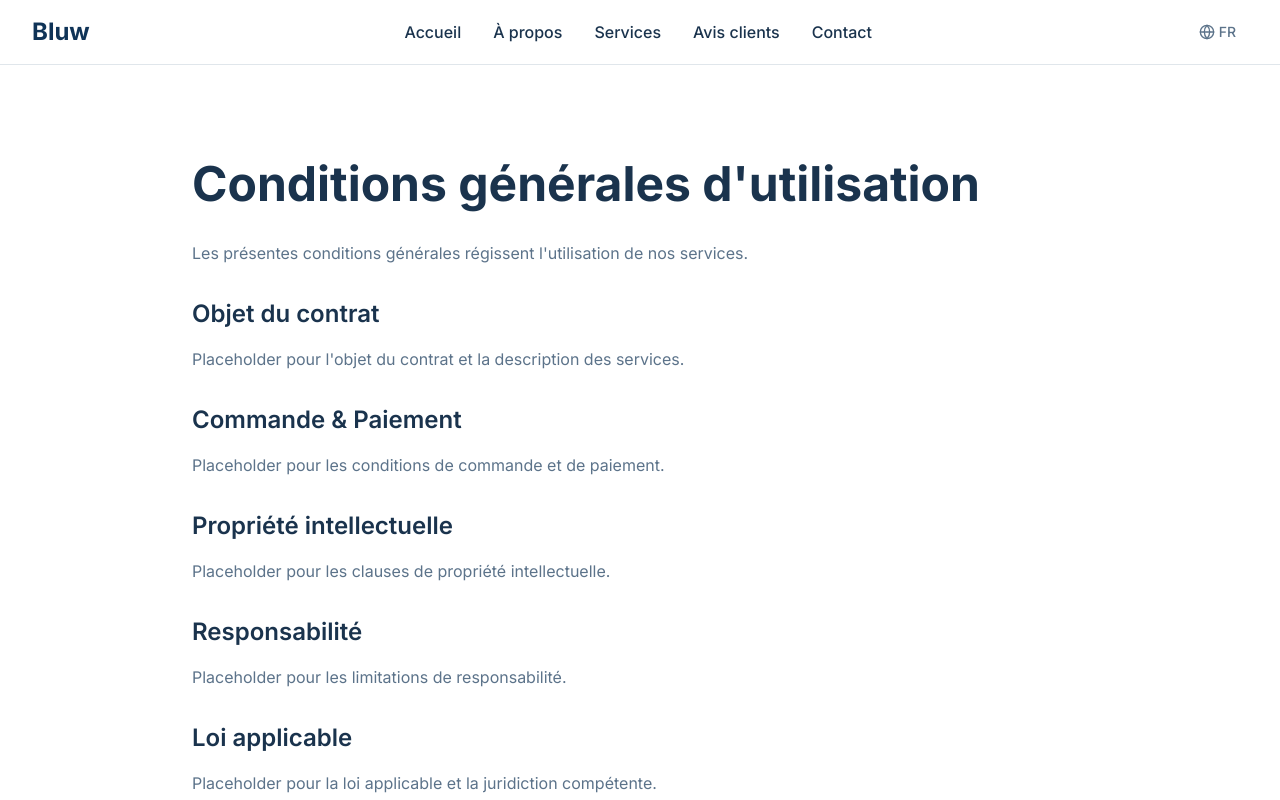
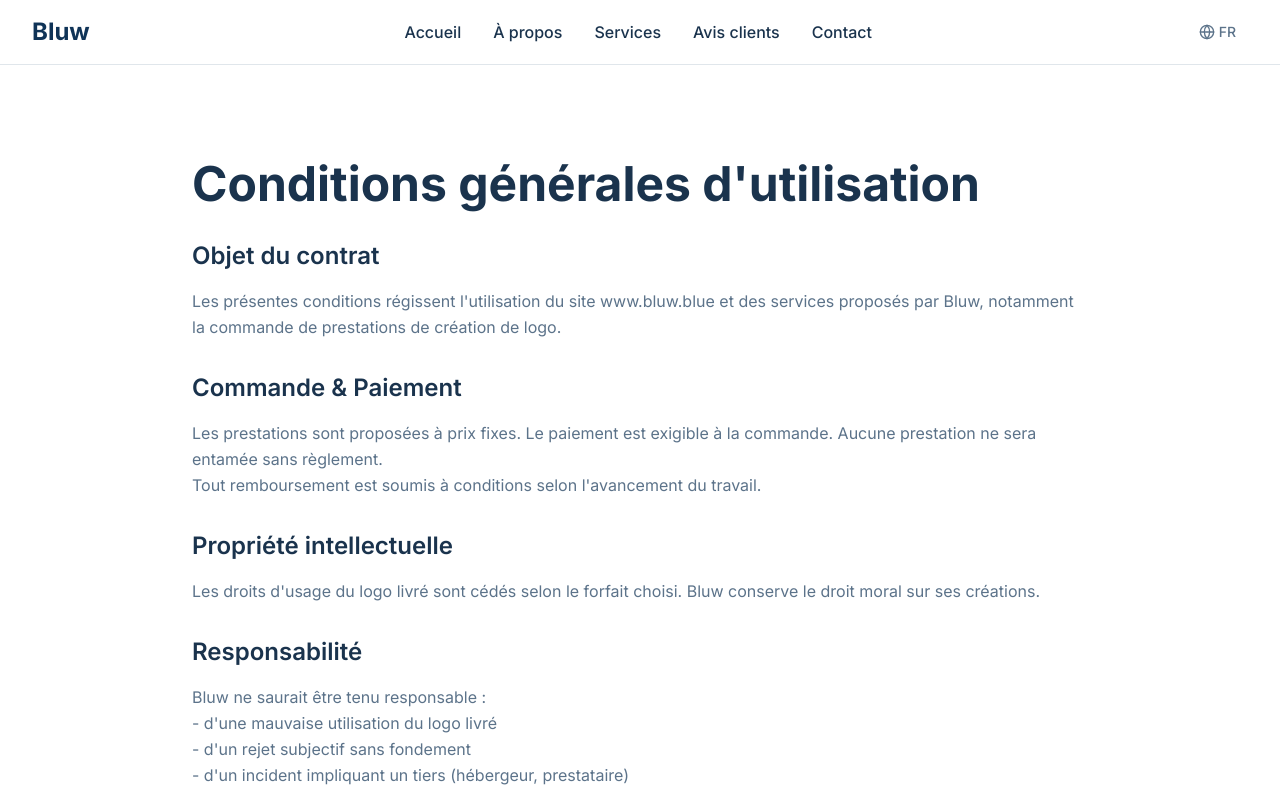
Before and after one commit to S-Salif/bluw, a React (Vite) app: page /terms in a window 1280 px wide. Shown: the top 800 px of the page. Built offline with nearby package versions, Linux system fonts and the light colour scheme.

Commit message:
Add legal page content
Populate legal notice and terms & conditions pages with content in French and English, ensuring proper formatting and language switching.

```diff
--- a/src/contexts/LanguageContext.tsx
+++ b/src/contexts/LanguageContext.tsx
@@ -97,27 +97,25 @@ const translations = {
 
     // Legal Notice page
     'legal.title': 'Mentions légales',
-    'legal.placeholder': 'Contenu des mentions légales à compléter.',
-    'legal.section1.title': 'Informations légales',
-    'legal.section1.content': 'Placeholder pour les informations légales de l\'entreprise.',
-    'legal.section2.title': 'Responsabilité',
-    'legal.section2.content': 'Placeholder pour les clauses de responsabilité.',
-    'legal.section3.title': 'Propriété intellectuelle',
-    'legal.section3.content': 'Placeholder pour les informations de propriété intellectuelle.',
+    'legal.legalInfo.title': 'Informations légales',
+    'legal.legalInfo.content': 'Le présent site web, accessible à l\'adresse www.bluw.blue, est édité par Bluw, une entreprise individuelle en cours de création par Salif Streulens.\n\nResponsable de la publication : Salif Streulens\nContact : streulens.salif@gmail.com\nHébergeur : Lovable – Hyper, Inc. – 2261 Market Street #4858, San Francisco, CA 94114, United States\nContact hébergeur : support@lovable.so',
+    'legal.liability.title': 'Responsabilité',
+    'legal.liability.content': 'Bluw met à disposition un site internet destiné à présenter et vendre des prestations de création de logos.\nLa responsabilité de l\'éditeur ne saurait être engagée en cas d\'erreur ou de mauvais usage. L\'utilisateur est seul responsable de l\'utilisation du site. Aucun dommage direct ou indirect ne pourra être imputé à Bluw.',
+    'legal.intellectual.title': 'Propriété intellectuelle',
+    'legal.intellectual.content': 'Tous les éléments du site www.bluw.blue (textes, images, logos…) sont la propriété exclusive de Bluw.\nToute reproduction, représentation ou utilisation non autorisée est interdite et constitue une contrefaçon.',
 
     // Terms page
     'terms.title': 'Conditions générales d\'utilisation',
-    'terms.intro': 'Les présentes conditions générales régissent l\'utilisation de nos services.',
     'terms.purpose.title': 'Objet du contrat',
-    'terms.purpose.content': 'Placeholder pour l\'objet du contrat et la description des services.',
+    'terms.purpose.content': 'Les présentes conditions régissent l\'utilisation du site www.bluw.blue et des services proposés par Bluw, notamment la commande de prestations de création de logo.',
     'terms.ordering.title': 'Commande & Paiement',
-    'terms.ordering.content': 'Placeholder pour les conditions de commande et de paiement.',
+    'terms.ordering.content': 'Les prestations sont proposées à prix fixes. Le paiement est exigible à la commande. Aucune prestation ne sera entamée sans règlement.\nTout remboursement est soumis à conditions selon l\'avancement du travail.',
     'terms.intellectual.title': 'Propriété intellectuelle',
-    'terms.intellectual.content': 'Placeholder pour les clauses de propriété intellectuelle.',
+    'terms.intellectual.content': 'Les droits d\'usage du logo livré sont cédés selon le forfait choisi. Bluw conserve le droit moral sur ses créations.',
     'terms.liability.title': 'Responsabilité',
-    'terms.liability.content': 'Placeholder pour les limitations de responsabilité.',
+    'terms.liability.content': 'Bluw ne saurait être tenu responsable :\n- d\'une mauvaise utilisation du logo livré\n- d\'un rejet subjectif sans fondement\n- d\'un incident impliquant un tiers (hébergeur, prestataire)',
     'terms.governing.title': 'Loi applicable',
-    'terms.governing.content': 'Placeholder pour la loi applicable et la juridiction compétente.',
+    'terms.governing.content': 'Les présentes conditions sont régies par le droit belge. Tout litige sera soumis aux tribunaux francophones de Bruxelles.',
 
     // Common
     'common.loading': 'Chargement...',
@@ -209,27 +207,25 @@ const translations = {
 
     // Legal Notice page
     'legal.title': 'Legal Notice',
-    'legal.placeholder': 'Legal notice content to be completed.',
-    'legal.section1.title': 'Legal Information',
-    'legal.section1.content': 'Placeholder for company legal information.',
-    'legal.section2.title': 'Liability',
-    'legal.section2.content': 'Placeholder for liability clauses.',
-    'legal.section3.title': 'Intellectual Property',
-    'legal.section3.content': 'Placeholder for intellectual property information.',
+    'legal.legalInfo.title': 'Legal Information',
+    'legal.legalInfo.content': 'This website, accessible at www.bluw.blue, is published by Bluw, a sole proprietorship being created by Salif Streulens.\n\nPublication Director: Salif Streulens\nContact: streulens.salif@gmail.com\nHosting: Lovable – Hyper, Inc. – 2261 Market Street #4858, San Francisco, CA 94114, United States\nHosting contact: support@lovable.so',
+    'legal.liability.title': 'Liability',
+    'legal.liability.content': 'Bluw provides a website for the sale of professional logo design services.\nThe publisher shall not be held liable for any errors or misuse of the content. Users are solely responsible for how they use the site. Bluw may not be held liable for any direct or indirect damage.',
+    'legal.intellectual.title': 'Intellectual Property',
+    'legal.intellectual.content': 'All elements of the website www.bluw.blue (text, images, logos, etc.) are the exclusive property of Bluw.\nAny unauthorized use, reproduction or distribution is strictly prohibited and may constitute infringement.',
 
     // Terms page
     'terms.title': 'Terms & Conditions',
-    'terms.intro': 'These terms and conditions govern the use of our services.',
-    'terms.purpose.title': 'Purpose',
-    'terms.purpose.content': 'Placeholder for contract purpose and service description.',
+    'terms.purpose.title': 'Purpose of the contract',
+    'terms.purpose.content': 'These terms govern the use of the website www.bluw.blue and the services offered by Bluw, especially logo design ordering.',
     'terms.ordering.title': 'Ordering & Payment',
-    'terms.ordering.content': 'Placeholder for ordering and payment conditions.',
+    'terms.ordering.content': 'Services are offered at fixed prices. Payment is due upon ordering. No service begins without payment.\nRefunds may apply depending on the project\'s progress.',
     'terms.intellectual.title': 'Intellectual Property',
-    'terms.intellectual.content': 'Placeholder for intellectual property clauses.',
+    'terms.intellectual.content': 'Usage rights for the delivered logo are granted based on the selected plan. Bluw retains moral rights on all its creations.',
     'terms.liability.title': 'Liability',
-    'terms.liability.content': 'Placeholder for liability limitations.',
+    'terms.liability.content': 'Bluw shall not be held liable for:\n- misuse of the delivered logo\n- subjective dissatisfaction without cause\n- third-party service failure (host, payment provider)',
     'terms.governing.title': 'Governing Law',
-    'terms.governing.content': 'Placeholder for applicable law and competent jurisdiction.',
+    'terms.governing.content': 'These terms are governed by Belgian law. Disputes shall be settled by the French-speaking courts of Brussels.',
 
     // Common
     'common.loading': 'Loading...',
--- a/src/pages/LegalNotice.tsx
+++ b/src/pages/LegalNotice.tsx
@@ -12,24 +12,20 @@ const LegalNotice = () => {
         </h1>
 
         <div className="prose prose-lg max-w-none text-muted-foreground leading-relaxed">
-          <p className="mb-6">
-            {t('legal.placeholder')}
-          </p>
-
-          <div className="space-y-6">
+          <div className="space-y-8">
             <section>
-              <h2 className="text-xl font-semibold text-foreground mb-3">{t('legal.section1.title')}</h2>
-              <p>{t('legal.section1.content')}</p>
+              <h2 className="text-2xl font-semibold text-foreground mb-4">{t('legal.legalInfo.title')}</h2>
+              <div className="whitespace-pre-line">{t('legal.legalInfo.content')}</div>
             </section>
 
             <section>
-              <h2 className="text-xl font-semibold text-foreground mb-3">{t('legal.section2.title')}</h2>
-              <p>{t('legal.section2.content')}</p>
+              <h2 className="text-2xl font-semibold text-foreground mb-4">{t('legal.liability.title')}</h2>
+              <div className="whitespace-pre-line">{t('legal.liability.content')}</div>
             </section>
 
             <section>
-              <h2 className="text-xl font-semibold text-foreground mb-3">{t('legal.section3.title')}</h2>
-              <p>{t('legal.section3.content')}</p>
+              <h2 className="text-2xl font-semibold text-foreground mb-4">{t('legal.intellectual.title')}</h2>
+              <div className="whitespace-pre-line">{t('legal.intellectual.content')}</div>
             </section>
           </div>
         </div>
--- a/src/pages/Terms.tsx
+++ b/src/pages/Terms.tsx
@@ -12,34 +12,30 @@ const Terms = () => {
         </h1>
 
         <div className="prose prose-lg max-w-none text-muted-foreground leading-relaxed">
-          <p className="mb-8">
-            {t('terms.intro')}
-          </p>
-
           <div className="space-y-8">
             <section>
               <h2 className="text-2xl font-semibold text-foreground mb-4">{t('terms.purpose.title')}</h2>
-              <p>{t('terms.purpose.content')}</p>
+              <div className="whitespace-pre-line">{t('terms.purpose.content')}</div>
             </section>
 
             <section>
               <h2 className="text-2xl font-semibold text-foreground mb-4">{t('terms.ordering.title')}</h2>
-              <p>{t('terms.ordering.content')}</p>
+              <div className="whitespace-pre-line">{t('terms.ordering.content')}</div>
             </section>
 
             <section>
               <h2 className="text-2xl font-semibold text-foreground mb-4">{t('terms.intellectual.title')}</h2>
-              <p>{t('terms.intellectual.content')}</p>
+              <div className="whitespace-pre-line">{t('terms.intellectual.content')}</div>
             </section>
 
             <section>
               <h2 className="text-2xl font-semibold text-foreground mb-4">{t('terms.liability.title')}</h2>
-              <p>{t('terms.liability.content')}</p>
+              <div className="whitespace-pre-line">{t('terms.liability.content')}</div>
             </section>
 
             <section>
               <h2 className="text-2xl font-semibold text-foreground mb-4">{t('terms.governing.title')}</h2>
-              <p>{t('terms.governing.content')}</p>
+              <div className="whitespace-pre-line">{t('terms.governing.content')}</div>
             </section>
           </div>
         </div>
```
